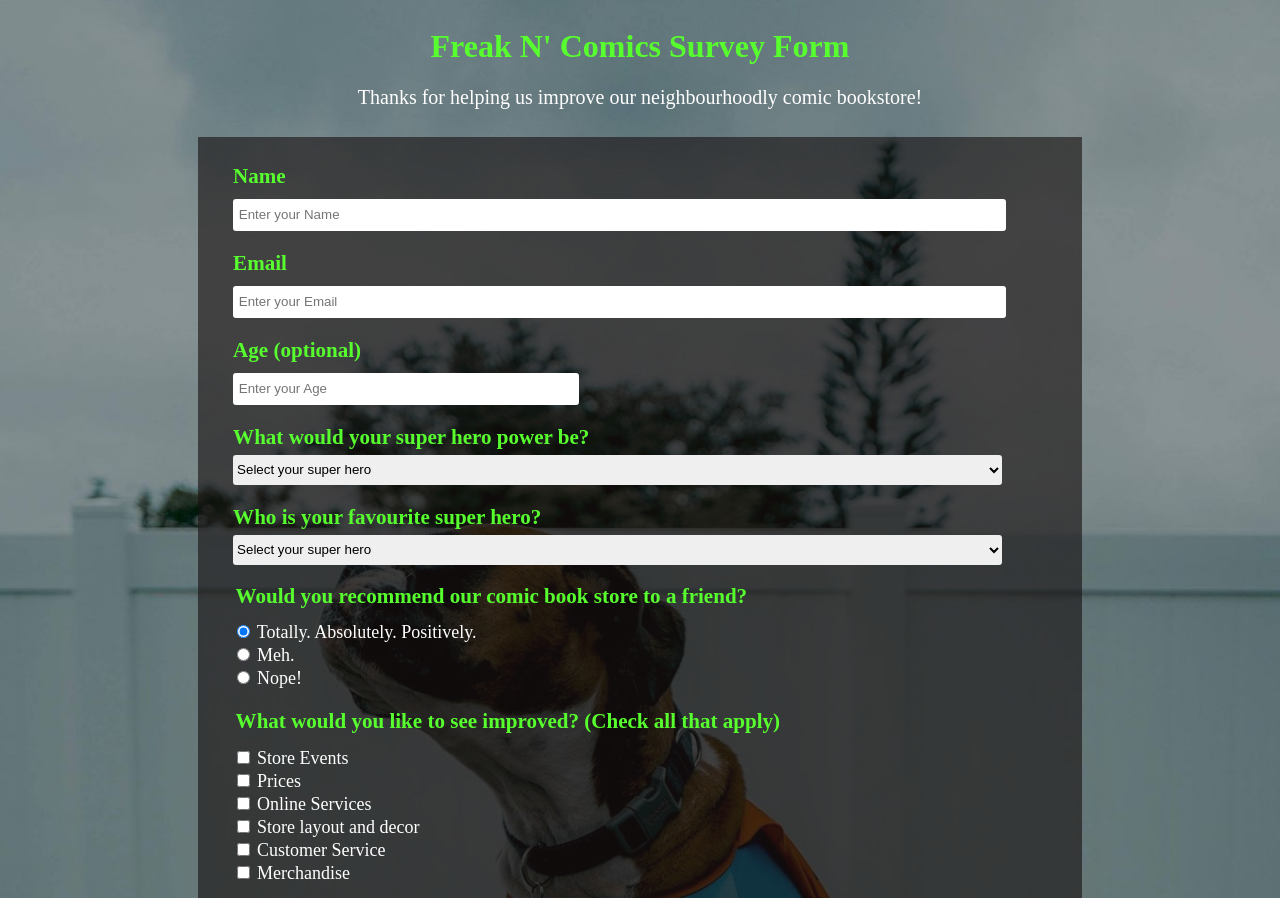
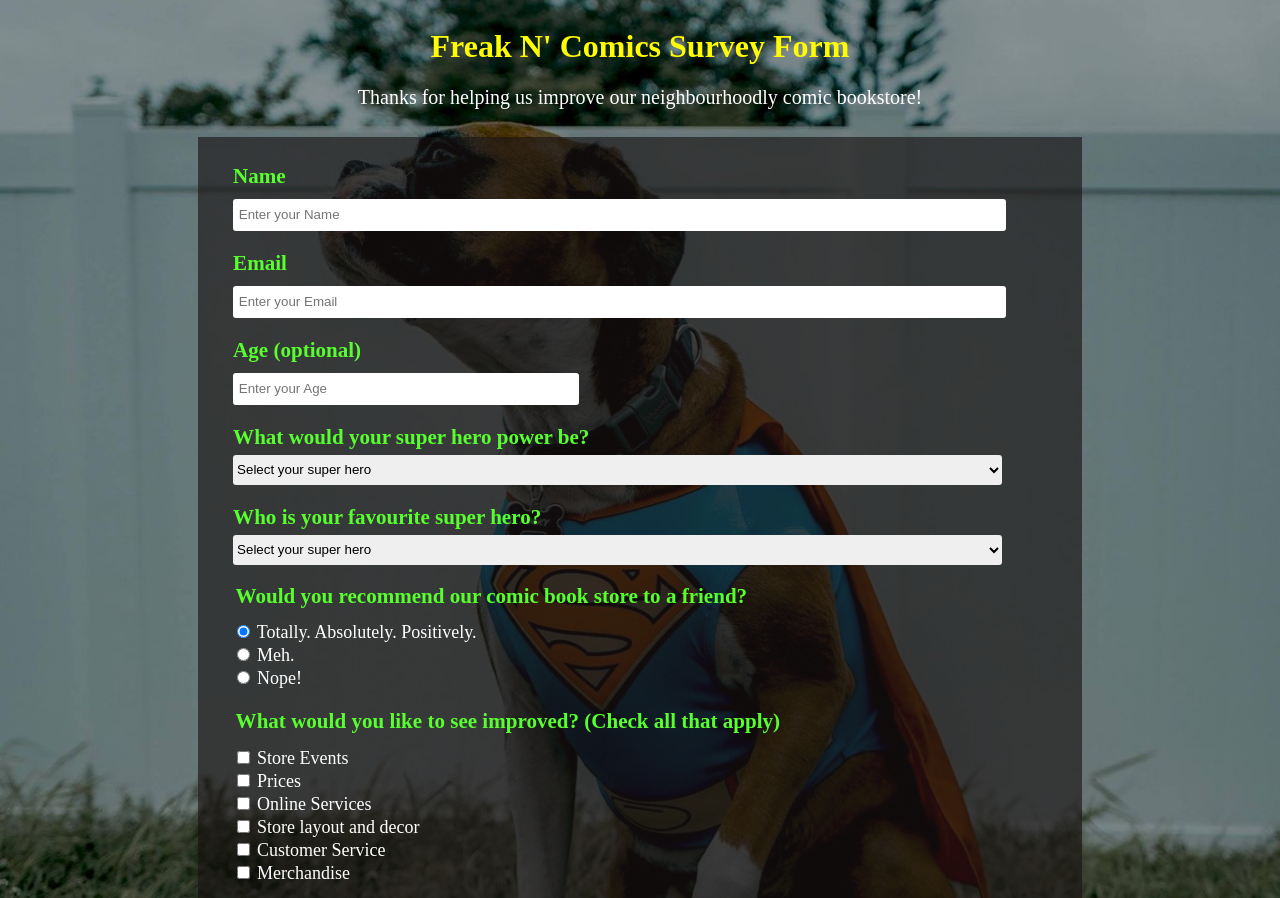
Before and after one commit to GWJL/FreecodecampProject2-SurveyForm, a plain HTML site: page index.html in a window 1280 px wide. Shown: the top 898 px of the page. Drawn offline with Linux system fonts and the light colour scheme.

Commit message:
Modified colors for contrast accesibility

```diff
--- a/css/styles.css
+++ b/css/styles.css
@@ -1,6 +1,8 @@
 body {
     background-image: url(../images/bkg_superHero_598.jpg);
     background-size: cover;
+    background-position: center;
+    background-repeat: no-repeat;
     color: white;
     font-size: 18px;
 }
@@ -9,9 +11,10 @@ body {
 
 h1{
     margin-top: 28px;
+    color:#fffb00;
 }
 
-h1, h3{
+h3{
     color: #58ff2e;
 }
 
```
